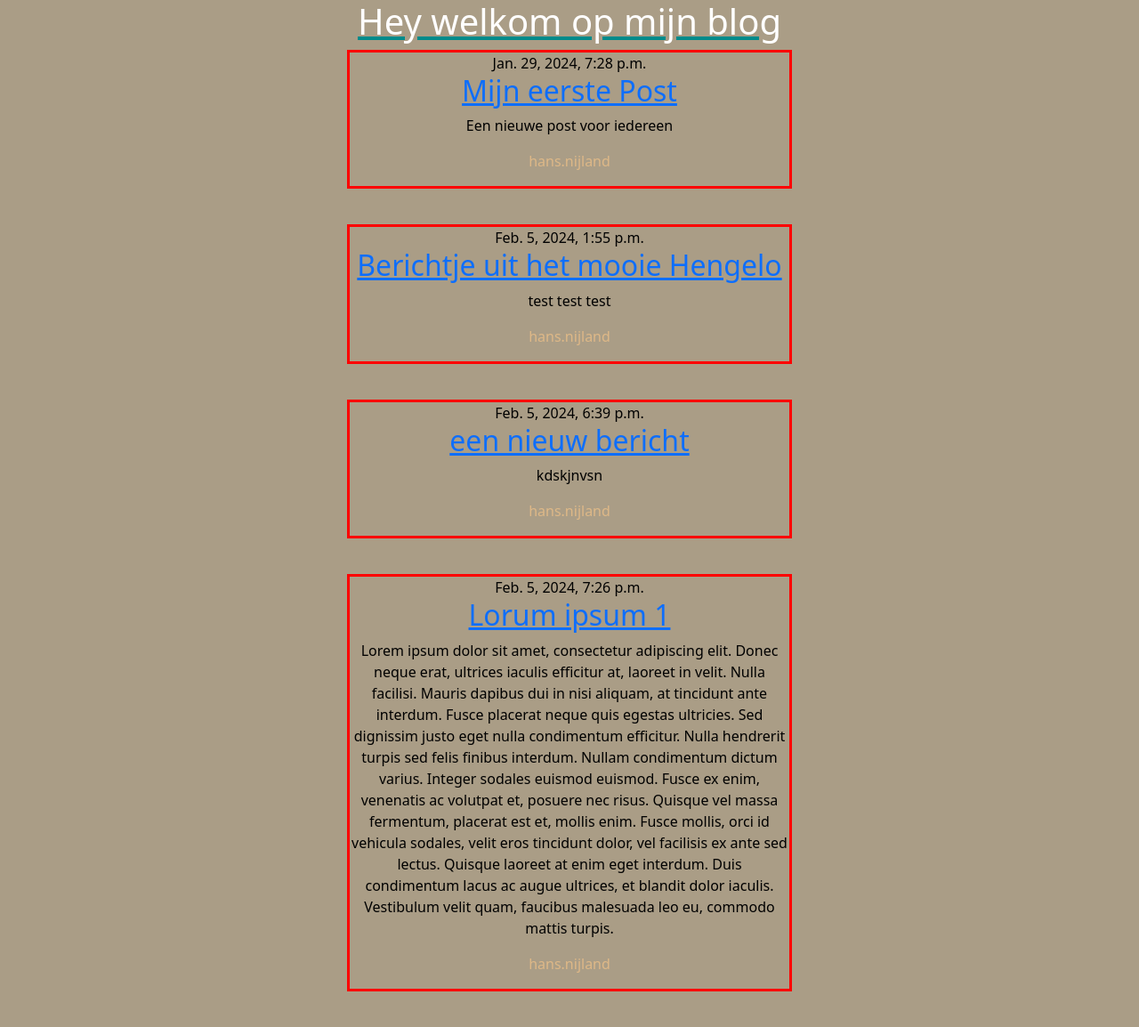
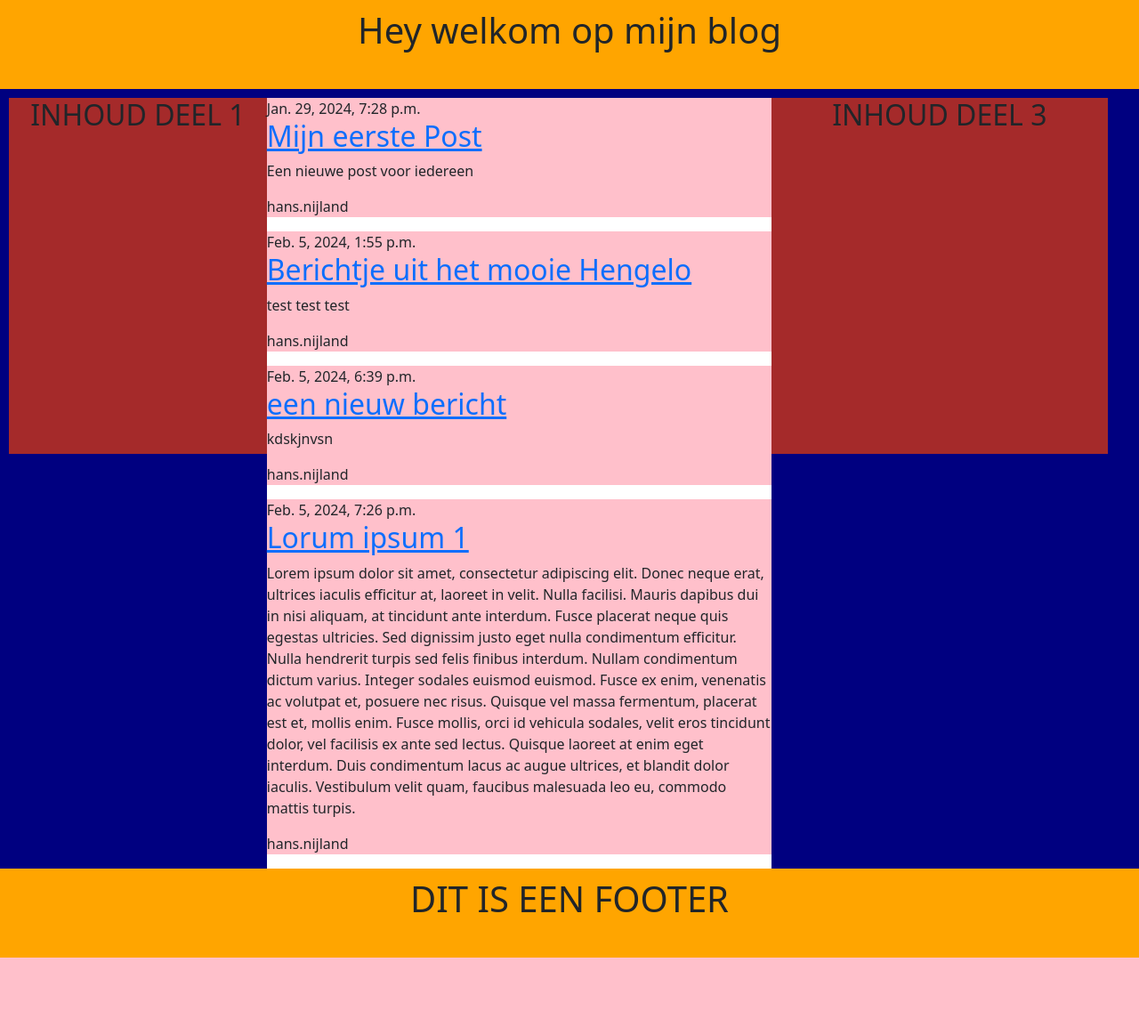
Before and after one commit to hansnijland/DjangoTest, a Django app: page / in a window 1280 px wide. Shown: the whole page at 89% size. After the commit the page ends 1076 px from the top, so only its background shows below. Run offline with Django 3.2, Linux system fonts and the light colour scheme; data comes from the database, SQL or seed files in the repository; both versions use the stored data as it was after the commit; some libraries are stand-ins or nearby versions.

Commit message:
Homework done

```diff
--- a/mysite/blog/static/css/stijl.css
+++ b/mysite/blog/static/css/stijl.css
@@ -1,29 +1,45 @@
+
 body{
-    background-color: rgb(170, 157, 134);
-    color: black;
-    margin-left: auto;
-    margin-right: auto;
+    background-color: navy;
+    margin: 0 auto;
     }
 header{
     text-align: center;
-    text-decoration-line: underline;
-    color: darkcyan;
+    padding-top: 10px;
+    min-height: 100px;
+    background-color: orange;
    }
-h1{
-    color: white;
+section{
+    padding: 10px;
    }
-article{
-    align-items: center;
+#inhoudeen{
     text-align: center;
-    width: 500px;
-    margin-bottom: 40px;
-    border:3px solid red;
-    margin-left: auto;
-    margin-right: auto;
+    width: 23%;
+    min-height: 400px;
+    background-color: brown;
+    float: left
+   }
+#inhoudtwee{
+    width: 45%;
+    align-self:auto;
+    min-height: 400px;
+    background-color: white;
+    float: left
+   }
+#inhouddrie{
+    text-align: center;
+    width: 30%;
+    min-height: 400px;
+    background-color: brown;
+    float: left
+   }
+ footer{
+    padding-top: 10px;
+    text-align: center;
+    min-height: 100px;
+    background-color: orange;
+    clear: left;
    }
 .post{
-    text-align: center;
+    background-color: pink;
 }
-.author{
-    color:burlywood;
-}
--- a/mysite/blog/templates/blog/post_list.html
+++ b/mysite/blog/templates/blog/post_list.html
@@ -16,6 +16,9 @@
         <h1>Hey welkom op mijn blog</h1>
     </header>
 
+    <section>
+    <div id="inhoudeen"><h2>INHOUD DEEL 1</h2></div>
+    <div id="inhoudtwee">
         {% block content %}
         {% for post in posts %}
         <article class="post">
@@ -27,7 +30,12 @@
             <p class="author">{{ post.author|linebreaksbr}}</p>
         </article>
         {% endfor %}
+        {% endblock %}
+    </div>
 
-    {% endblock %}
+    <div id="inhouddrie"><h2>INHOUD DEEL 3</h2></div>
+    </section>
+
+    <footer><h1>DIT IS EEN FOOTER</h1></footer>
 </body>
 </html>
```
Also changed, not shown: mysite/db.sqlite3. Lines whose indentation alone changed are shown as unchanged.
